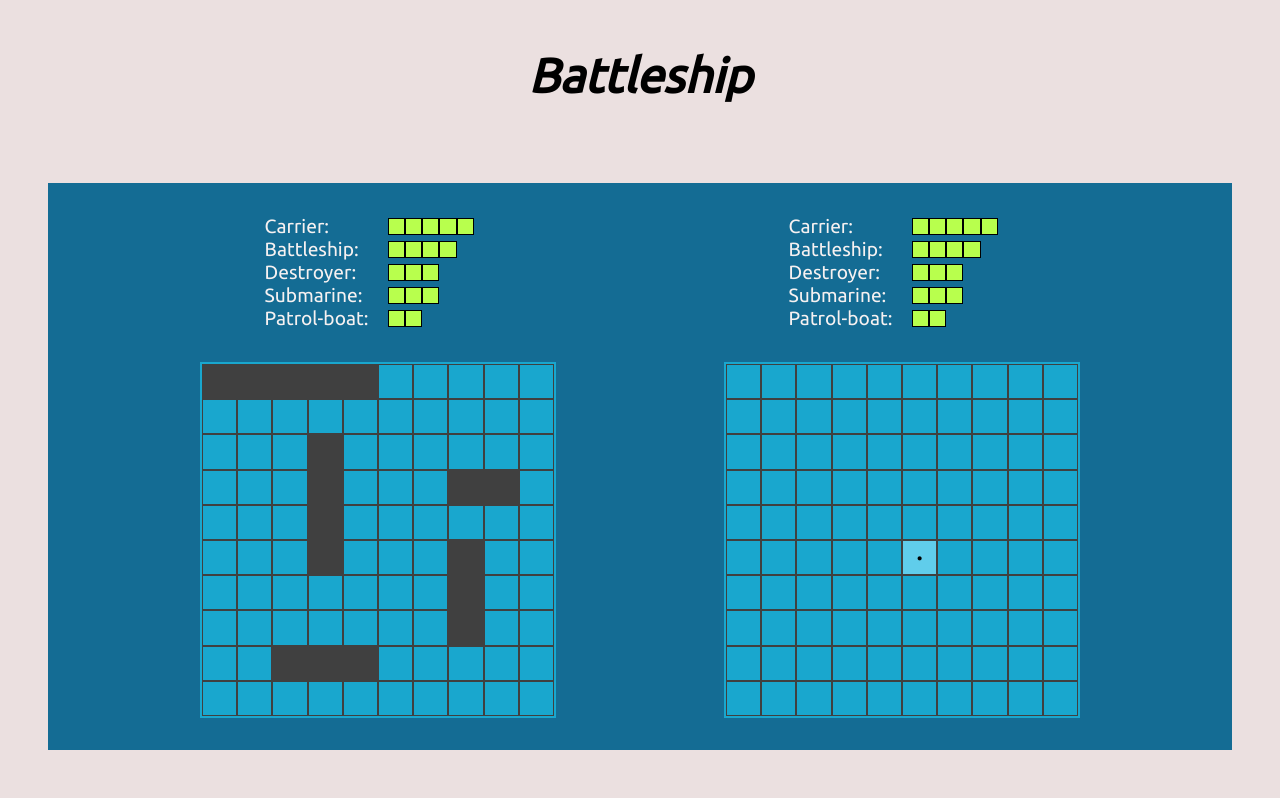
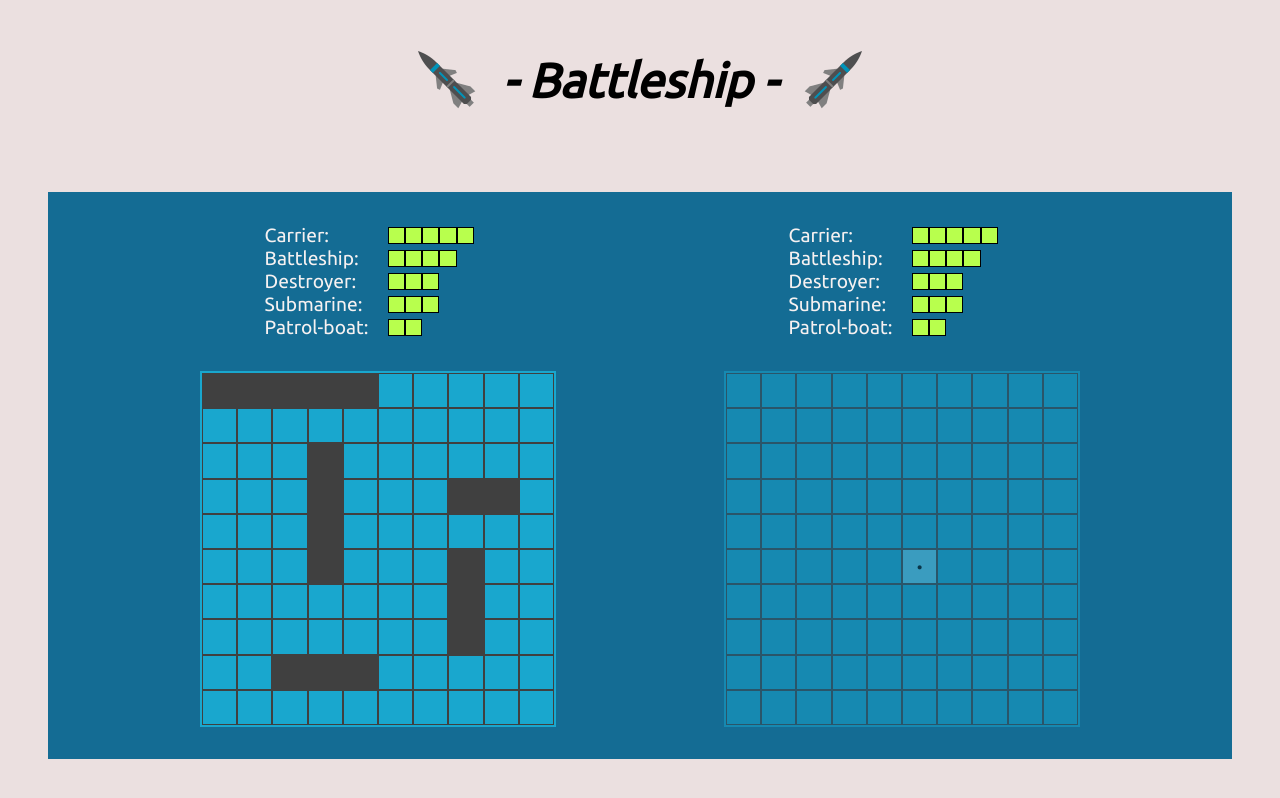
Before and after one commit to DragicevicS/battleship, a website built with webpack: page dist/index.html in a window 1280 px wide. Both pictures are taken after a click on the element 901 px from the left and 539 px from the top of the page. Built offline with nearby package versions, Linux system fonts and the light colour scheme.

Commit message:
Set turns for each player, add css styling and update the attack function

```diff
--- a/src/game.js
+++ b/src/grid.js
@@ -1,4 +1,5 @@
 import { p_shipList, o_shipList } from "./ship";
+import { activePlayer, players, switchPlayer } from "./player";
 
 const playerGrid = document.querySelector('.player-grid');
 const opponentGrid = document.querySelector('.opponent-grid');
@@ -101,6 +102,9 @@ export const receiveAttack = (grid, x, y) => {
       td.innerHTML = `&#8226;`;
       td.classList.replace('empty', 'miss');
       td.classList.remove('hidden');
+      switchPlayer();
+      grid.removeEventListener('click', playerAttackHandler);
+      opponentGrid.addEventListener('click', opponentAttackHandler);
     }
     else if (td.classList.contains('ship')) {
       td.classList.replace('ship', 'hit');
@@ -121,6 +125,9 @@ export const receiveAttack = (grid, x, y) => {
       td.innerHTML = `&#8226;`;
       td.classList.replace('empty', 'miss');
       td.classList.remove('hidden');
+      switchPlayer();
+      grid.removeEventListener('click', opponentAttackHandler);
+      playerGrid.addEventListener('click', playerAttackHandler);
     }
     else if (td.classList.contains('ship')) {
       td.classList.replace('ship', 'hit');
@@ -152,3 +159,21 @@ const checkShipStatus = (grid, ship) => {
       };
   };
 };
+
+function playerAttackHandler(event) {
+  let e = event;
+  if (e.target !== playerGrid) {
+    let coords = e.target.id.split(',');
+    receiveAttack(playerGrid, coords[0], coords[1]);
+  };
+};
+
+function opponentAttackHandler(event) {
+  let e = event;
+  if (e.target !== opponentGrid) {
+    let coords = e.target.id.split(',');
+    receiveAttack(opponentGrid, coords[0], coords[1]);
+  };
+};
+
+opponentGrid.addEventListener('click', opponentAttackHandler);
--- a/src/index.js
+++ b/src/index.js
@@ -1,7 +1,7 @@
 import './style.css';
 import { p_shipList, o_shipList, displayShipList } from './ship';
-import { createGrid, placeOpponentShip, placePlayerShip, receiveAttack } from './game';
-
+import { createGrid, placeOpponentShip, placePlayerShip, receiveAttack, playerAttackHandler, opponentAttackHandler } from './grid';
+import { activePlayer, switchPlayer, players } from './player';
 
 const playerGrid = document.querySelector('.player-grid');
 const opponentGrid = document.querySelector('.opponent-grid');
@@ -13,24 +13,14 @@ displayShipList(playerShips, p_shipList);
 createGrid(opponentGrid, 10);
 displayShipList(opponentShips, o_shipList);
 
+placePlayerShip(p_shipList[0], 0, 0, 'h');
 placePlayerShip(p_shipList[1], 2, 3, 'v');
-placePlayerShip(p_shipList[0], 0, 0, 'h');
 placePlayerShip(p_shipList[2], 8, 2, 'h');
 placePlayerShip(p_shipList[3], 5, 7, 'v');
 placePlayerShip(p_shipList[4], 3, 7, 'h');
 
+placeOpponentShip(o_shipList[0], 0, 0, 'h');
 placeOpponentShip(o_shipList[1], 2, 3, 'v');
-placeOpponentShip(o_shipList[0], 0, 0, 'h');
 placeOpponentShip(o_shipList[2], 8, 2, 'h');
 placeOpponentShip(o_shipList[3], 5, 7, 'v');
 placeOpponentShip(o_shipList[4], 3, 7, 'h');
-
-playerGrid.addEventListener('click', (e) => {
-  let coords = e.target.id.split(',');
-  receiveAttack(playerGrid, coords[0], coords[1]);
-});
-
-opponentGrid.addEventListener('click', (e) => {
-  let coords = e.target.id.split(',');
-  receiveAttack(opponentGrid, coords[0], coords[1]);
-});
--- /dev/null
+++ b/src/player.js
@@ -0,0 +1,18 @@
+const playerGrid = document.querySelector('.player-grid');
+const opponentGrid = document.querySelector('.opponent-grid');
+
+export const players = ['Player', 'AI overlord'];
+
+export let activePlayer = players[0];
+
+export const switchPlayer = () => {
+  if (activePlayer === players[0]) {
+    playerGrid.style.opacity = '1';
+    opponentGrid.style.opacity = '0.5';
+    activePlayer = players[1];
+  } else {
+    opponentGrid.style.opacity = '1';
+    playerGrid.style.opacity = '0.5';
+    activePlayer = players[0];
+  };
+}
--- a/src/style.css
+++ b/src/style.css
@@ -24,8 +24,11 @@ body {
   background-color: #ebe0e0;
 }
 
-h1 {
-  font-size: 3rem;
+header {
+  display: flex;
+  align-items: center;
+  gap: 1em;
+  font-size: 1.5rem;
   font-style: italic;
 }
 
```
Also changed, not shown: dist/index.html, dist/main.js, src/images/missile1.png (added), src/images/missile2.png (added).
